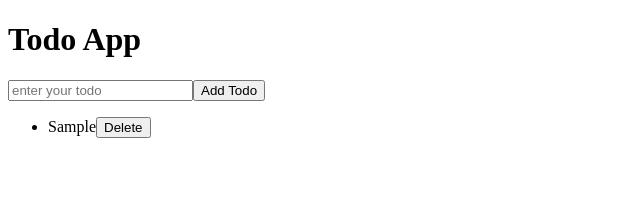
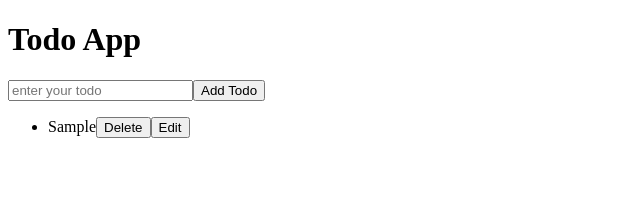
Before and after one commit to karixhma12/react-todo-app_withlocalstorage, a React (Vite) app in the folder todo_app/: page / in a window 1280 px wide. Both pictures are taken after typing "Sample" into the empty fields and a click on the button "Add Todo". Shown: the top 207 px of the page, without its empty margins (0-640 px from the left). Built offline with nearby package versions, Linux system fonts and the light colour scheme.

Commit message:
Coded the edit functionality

```diff
--- a/todo_app/src/App.jsx
+++ b/todo_app/src/App.jsx
@@ -6,6 +6,8 @@ import {useRef} from "react";
 function App(){
     const [todos, setTodos] = useState([]);
     const [todoText,setTodoText] = useState("");
+    const [editingId, setEditingId] = useState(null);
+    const [editTodo,setEditTodo] = useState("");
 
     function addTodo(){
       const todo = {
@@ -30,6 +32,21 @@ function App(){
       setTodos(todosNew);
     }
 
+    function editTodoFunc(id){
+      const newTodos = todos.map((todo)=>{
+        if(id===todo.id){
+          return {...todo,text:editTodo};
+        }
+        else{
+          return todo;
+        }
+      })
+
+      setEditingId(null);
+      setTodos(newTodos);
+
+    }
+
     return(
       <>
         <h1> Todo App </h1>
@@ -39,8 +56,26 @@ function App(){
           {todos.map((todo)=>{
             return(
               <li key={todo.id}>
-                {todo.text}
-                <button onClick={()=>{deleteTodo(todo.id)}}> Delete </button>
+
+               { (editingId===todo.id) ?
+                  <>
+                    <input value={editTodo} onChange={e=>setEditTodo(e.target.value)}></input>
+                    <button onClick={()=>{editTodoFunc(todo.id)}}> Save </button>
+                    <button onClick={()=>setEditingId(null)}> Cancel </button>
+                  </>
+
+                 :
+                  <>
+                    {todo.text}
+                    <button onClick={()=>{deleteTodo(todo.id)}}> Delete </button>
+                    <button onClick = {()=>{
+                                        setEditTodo(todo.text);
+                                        setEditingId(todo.id);}}>
+                                        Edit
+                    </button>
+                  </>
+                }
+
               </li>
             )
           })}
```
